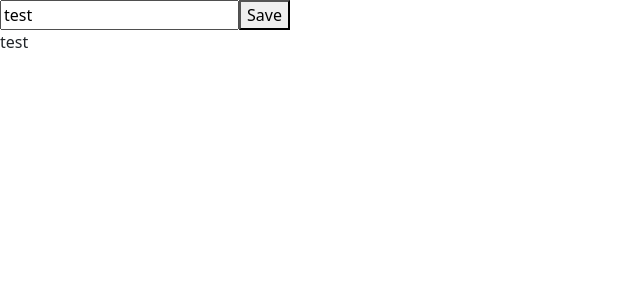
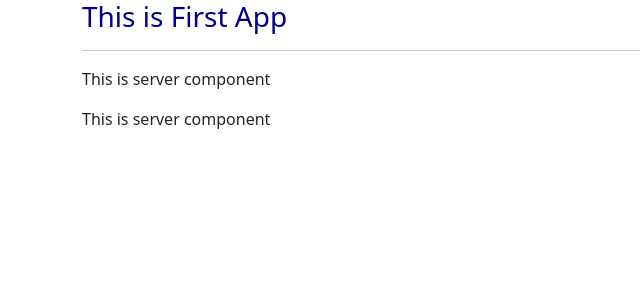
Before and after one commit to PariwatY/angular_101, an Angular app: page / in a window 1280 px wide. Shown: the top 300 px of the page, without its empty margins (0-640 px from the left). Built offline with nearby package versions, Linux system fonts and the light colour scheme.

Commit message:
add server component

```diff
--- a/src/app/app.component.css
+++ b/src/app/app.component.css
@@ -0,0 +1,3 @@
+h3 {
+  color: darkblue;
+}
--- a/src/app/app.component.html
+++ b/src/app/app.component.html
@@ -1,2 +1,9 @@
-<input type="text" [(ngModel)]="name"><button> Save </button>
-<p>{{ name }}</p>
+<div class="container">
+  <div class="row">
+    <div class="col-xs-12">
+      <h3>This is First App</h3>
+      <hr>
+      <app-servers></app-servers>
+    </div>
+  </div>
+</div>
--- a/src/app/app.component.ts
+++ b/src/app/app.component.ts
@@ -6,6 +6,5 @@
   styleUrls: ['./app.component.css']
 })
 export class AppComponent {
-  title = 'poc_angular_app';
-  name = 'test';
+
 }
--- /dev/null
+++ b/src/app/server/server.component.html
@@ -0,0 +1 @@
+<p>This is server component</p>
--- /dev/null
+++ b/src/app/servers/servers.component.html
@@ -0,0 +1 @@
+<app-server></app-server>
--- /dev/null
+++ b/src/app/servers/servers.component.ts
@@ -0,0 +1,10 @@
+import { Component } from '@angular/core';
+
+@Component({
+  selector: 'app-servers',
+  template: '<app-server></app-server><app-server></app-server>',
+  styleUrls: ['./servers.component.css']
+})
+export class ServersComponent {
+
+}
```
Also changed, not shown: src/app/app.module.ts (+6 -2 lines), src/app/server/server.component.ts (added, +9 -0 lines), src/app/servers/servers.component.css (added).
